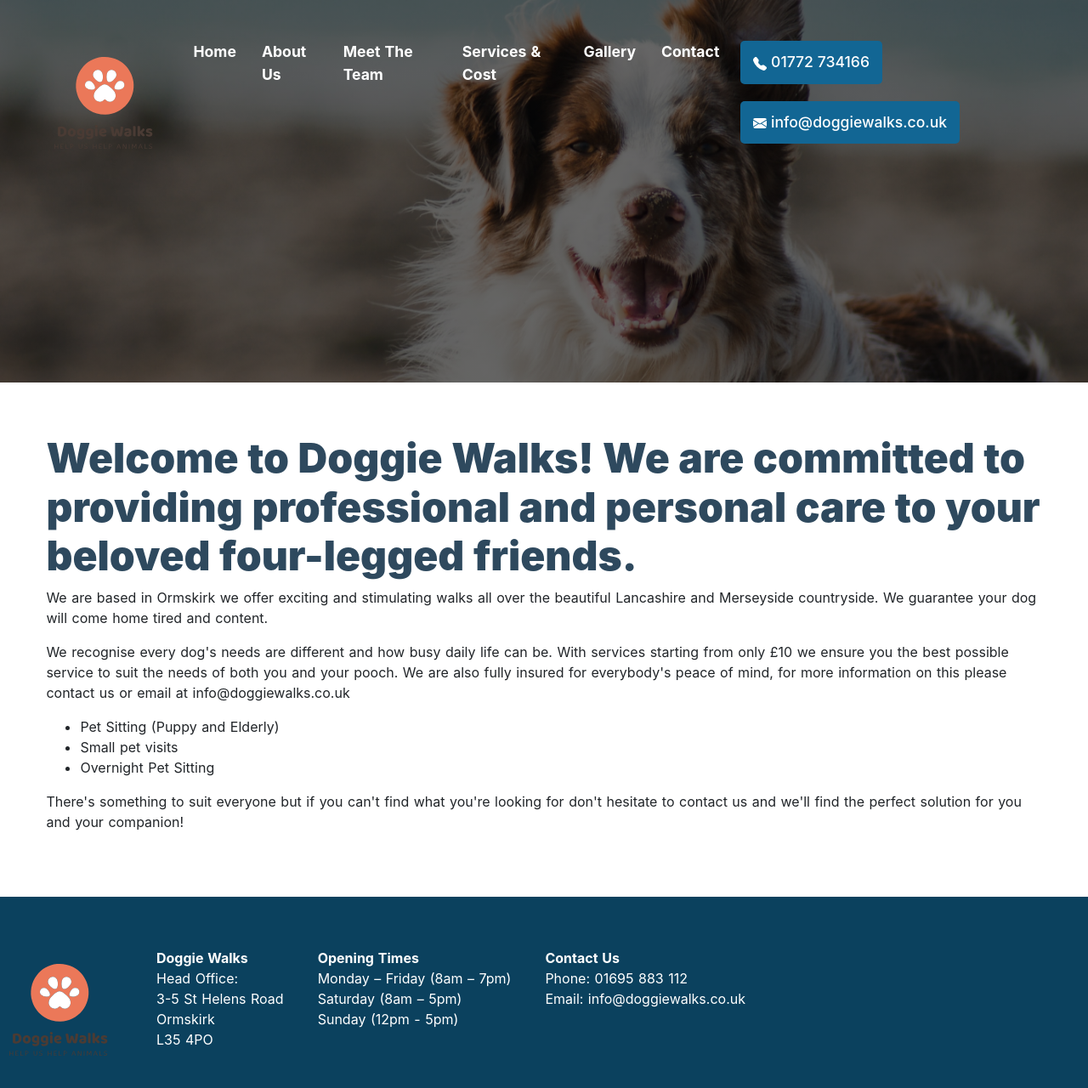
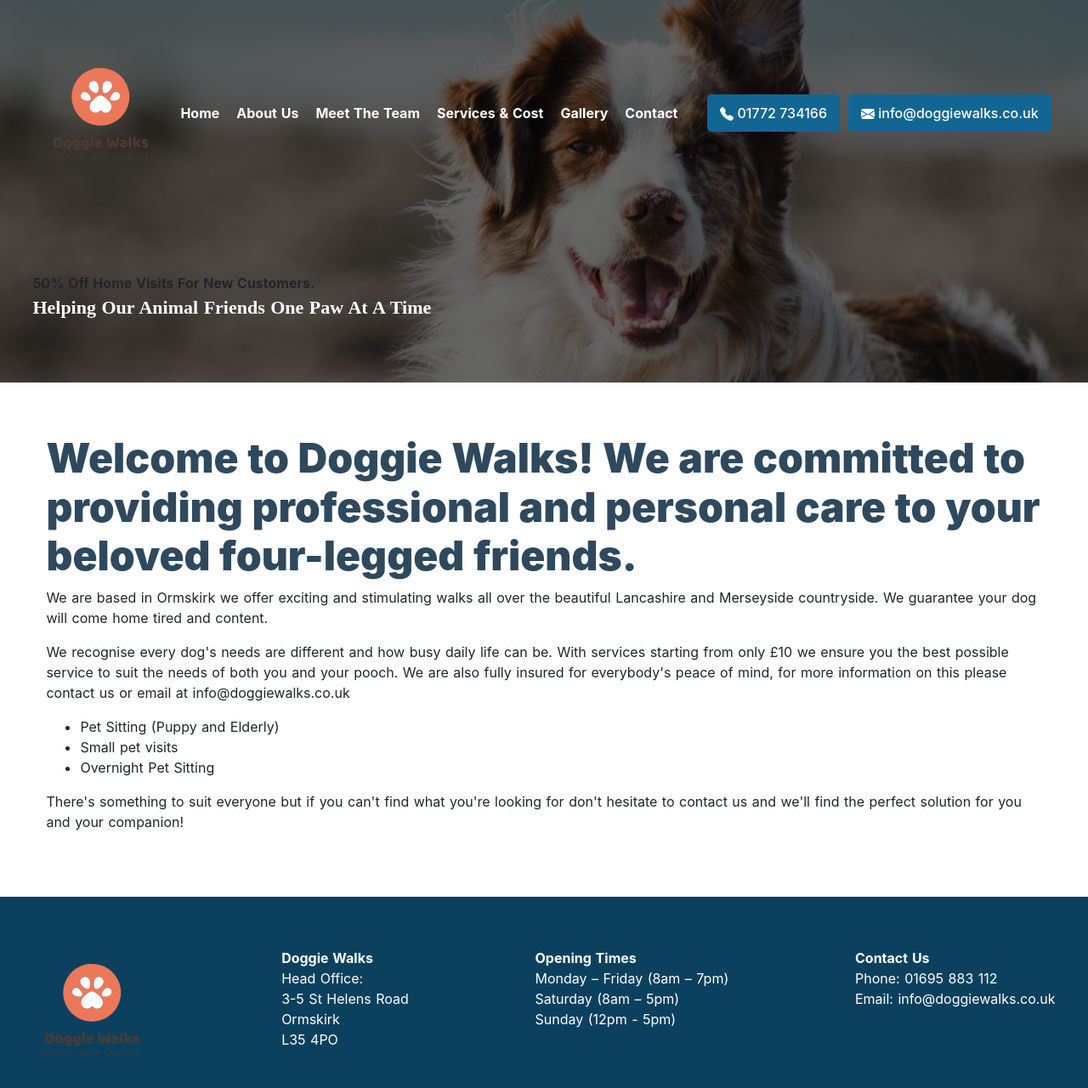
Before and after one commit to clarkenewsh/doggie-walks-site, a Nuxt app: page / in a window 1280 px wide. Shown: the top 1280 px of the page at 85% size. Built offline with nearby package versions, Linux system fonts and the light colour scheme.

Commit message:
Component creation: SpecialOffer

```diff
--- a/components/ContactCTA.vue
+++ b/components/ContactCTA.vue
@@ -36,15 +36,25 @@ export default {
 </script>
 
 <style scoped>
+
 button {
     border-radius: 5px;
     font-weight: 500;
-    padding: 12px 15px;
+    padding: 10px 15px;
     cursor: pointer;
     color: #fff;
     background-color: #126694;
     border: none;
     transition: 0.5s;
-    margin: 10px;
+    margin: 5px;
+    transition: all 0.2s ease;
+}
+
+button:hover,
+button:active,
+button:focus {
+  transform: translateY(4px);
+  color: #126694;
+  background: #fff;
 }
 </style>
--- a/components/NavBar.vue
+++ b/components/NavBar.vue
@@ -19,7 +19,13 @@
     <NuxtLink to="/contact">
       Contact
     </NuxtLink>
-    <ContactCTA />
+    <div class="cta-block">
+      <ContactCTA />
+    </div>
+    <div>
+      <SpecialOffer />
+      <Slogan />
+    </div>
   </nav>
 </template>
 
@@ -32,24 +38,35 @@ export default {
 <style scoped>
 nav {
   display: flex;
-  justify-content: center;
+  flex-wrap: wrap;
+  align-items: center;
   text-transform: capitalize;
   background: linear-gradient(rgba(0, 0, 0, 0.6), rgba(0, 0, 0, 0.6)),  url('~assets/nav-background.jpeg');
   background-size: cover;
   background-position: center;
   background-repeat: no-repeat;
   border: none;
-  font-size: 110%;
   font-weight: 700;
-  padding: 3%;
+  padding: 0px 3%;
   flex-direction: column;
   min-height: 450px;
 }
 
 nav a  {
-  padding: 10px 15px;
+  padding: 5px 10px;
   color: #fff;
   align-items: center;
+}
+
+nav a:hover,
+nav a:focus,
+nav a:active {
+  color: #acacac;
+  transition: all 0.2s ease;
+}
+
+.cta-block {
+  margin-left: auto;
 }
 
 @media only screen and (min-width: 1024px) {
@@ -61,7 +78,7 @@ nav a  {
 
 @media only screen and (min-width: 1400px) {
       nav {
-      padding: 7% 1fr 7%;
+      padding: 5% 1fr 5%;
   }
 }
 
--- /dev/null
+++ b/components/SpecialOffer.vue
@@ -0,0 +1,18 @@
+<template>
+  <section>
+    50% off home visits for new customers.
+  </section>
+</template>
+
+<script>
+export default {
+  name: 'SpecialOffer'
+}
+</script>
+
+<style scoped>
+
+section {
+}
+
+</style>
--- a/components/TheFooter.vue
+++ b/components/TheFooter.vue
@@ -34,13 +34,29 @@ export default {
 
 footer {
   background: #0B415E;
-  padding: 60px 0px;
+  padding: 60px 3%;
   display: flex;
   color: white;
   grid-column: 2;
+  flex-direction: column;
+  justify-content: space-between;
 }
 
 ul {
   list-style: none;
+  margin: 0;
+}
+
+@media only screen and (min-width: 1024px) {
+    footer {
+      padding: 3% 1fr 3%;
+      flex-direction: row;
+  }
+ }
+
+@media only screen and (min-width: 1400px) {
+      footer {
+      padding: 5% 1fr 5%;
+  }
 }
 </style>
```
